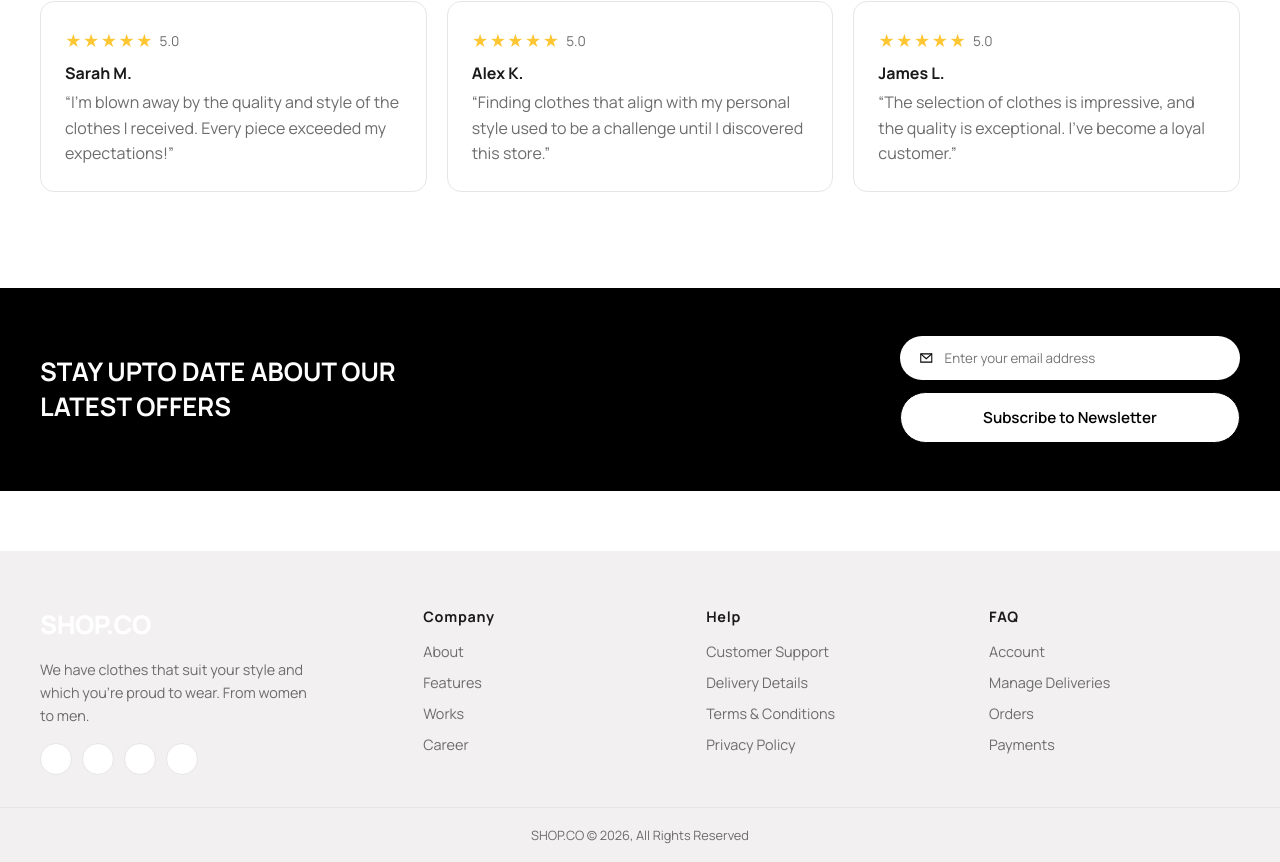
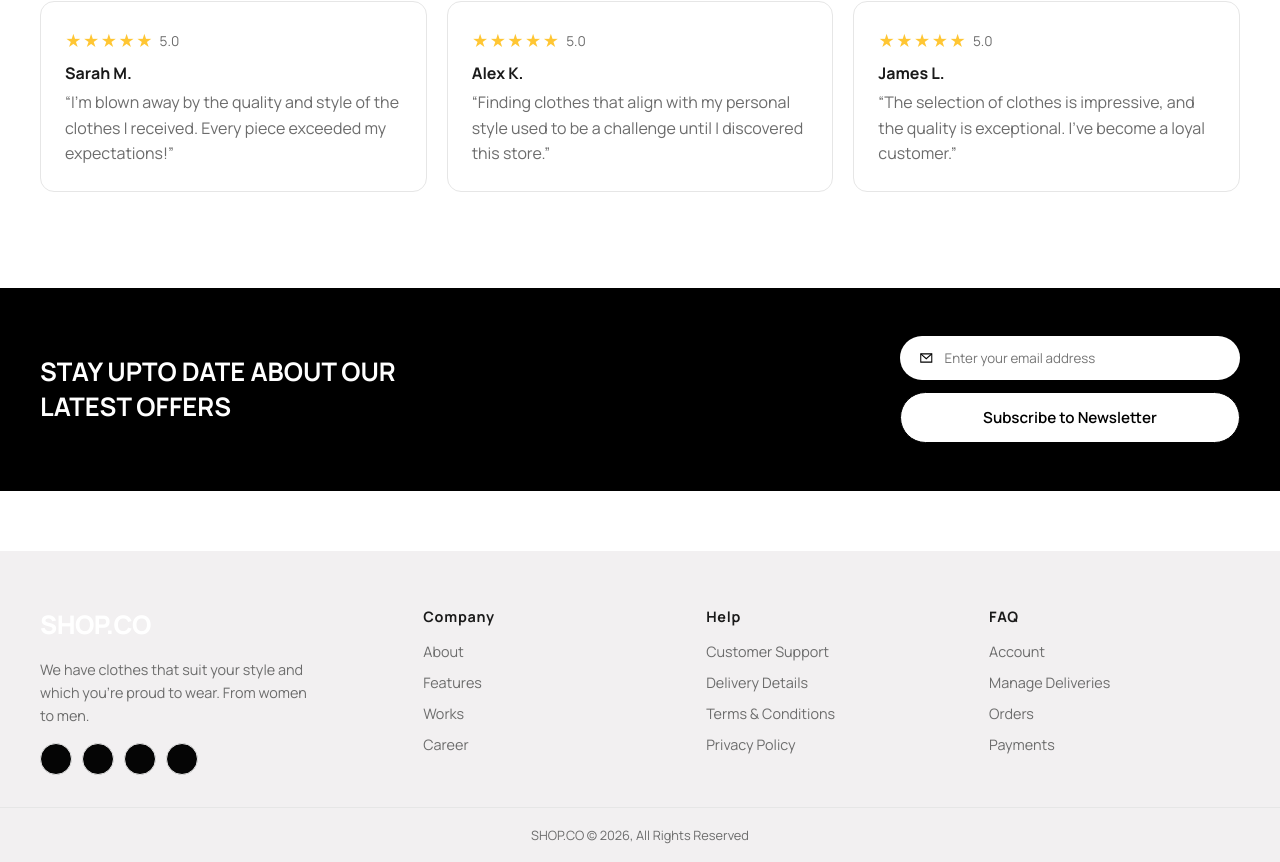
Before and after one commit to nelsonmahesani4-pixel/Full_Stack_Figma_Project, a React (Vite) app in the folder client/: page / in a window 1280 px wide. Shown: the part 2117-2979 px from the top of the page. Built offline with nearby package versions, Linux system fonts and the light colour scheme; no server answers; a web font is replaced by a local one.

Commit message:
minor change in social icon

```diff
--- a/client/src/index.css
+++ b/client/src/index.css
@@ -872,7 +872,7 @@ main {
   width: 32px;
   height: 32px;
   border-radius: 999px;
-  background: #fff;
+  background: #050505;
   border: 1px solid var(--color-line);
 }
 
```
